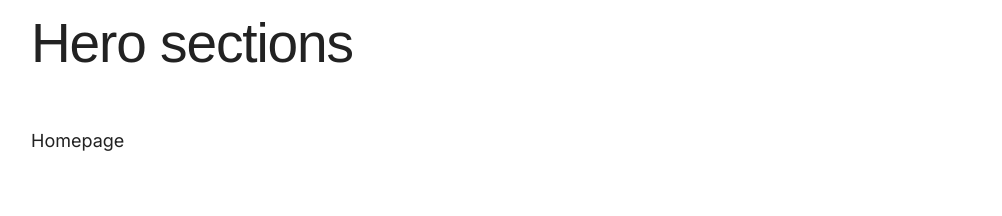
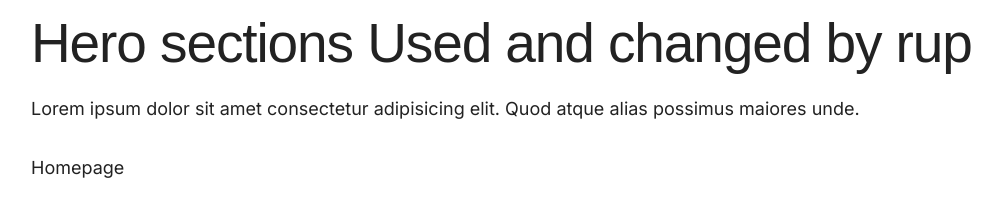
Before and after one commit to pagevamp/crozier-demo, a website: page dev/hero.html in a window 1280 px wide. Shown: the whole page, without its empty margins (49-1051 px from the left). Drawn offline with nearby package versions, Linux system fonts and the light colour scheme; files that its build step writes are made by us from their sources; files whose address does not match are found by name; a web font is replaced by a local one.

Commit message:
minor changes

```diff
--- a/dev/hero.html
+++ b/dev/hero.html
@@ -11,7 +11,8 @@
                         <div class="container">
                             <div class="row">
                                 <div class="col">
-                                    <h1>Hero sections</h1>
+                                    <h1>Hero sections Used and changed by rup</h1>
+                                    <p>Lorem ipsum dolor sit amet consectetur adipisicing elit. Quod atque alias possimus maiores unde.</p>
                                 </div>
                             </div>
                         </div>
```
